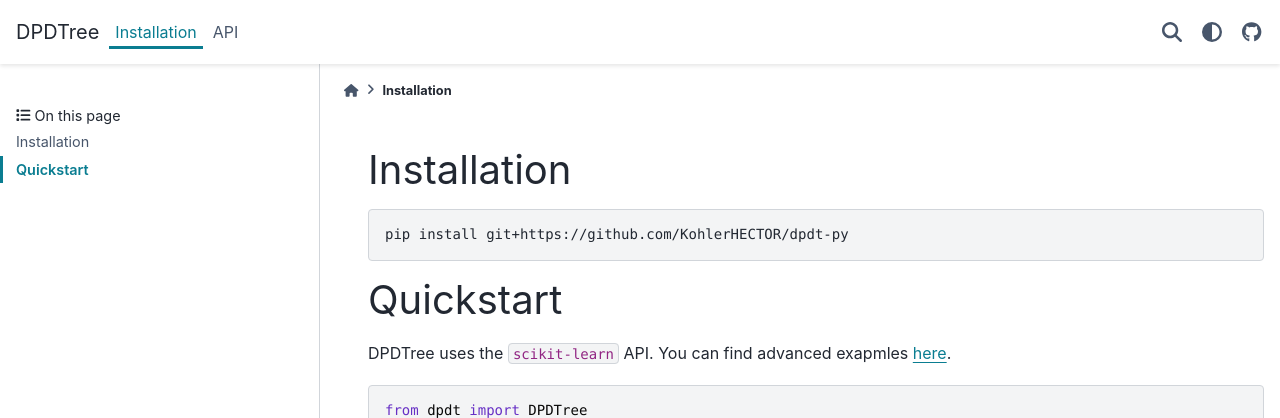
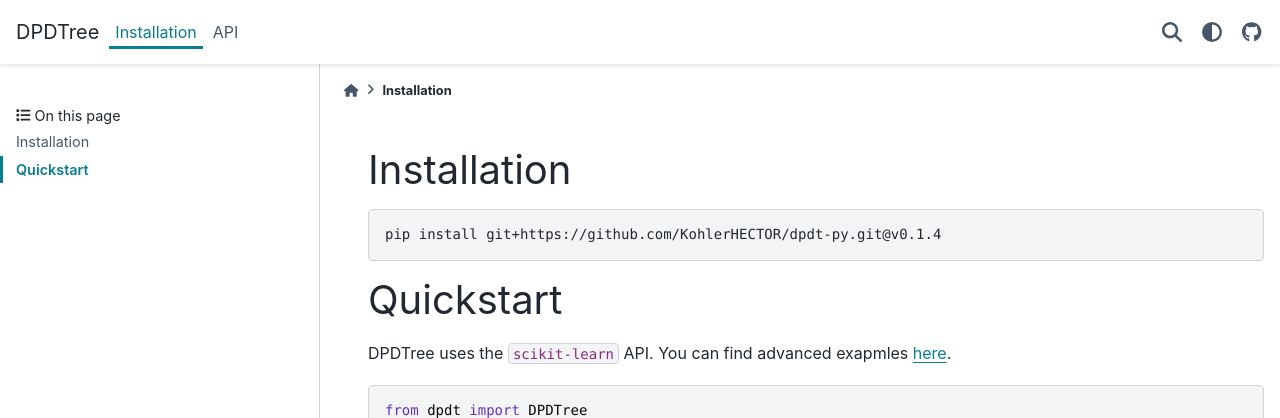
Before and after one commit to KohlerHECTOR/dpdt-py, a Sphinx documentation site: the page built from docs/usage.md, in a window 1280 px wide. Shown: the top 418 px of the page. Built offline with Sphinx 7.4.7 and the PyData theme 0.15.4, drawn with Linux system fonts in a browser that asks for light colours.

Commit message:
update versionning

````diff
--- a/docs/conf.py
+++ b/docs/conf.py
@@ -9,7 +9,7 @@
 project = "dpdt"
 copyright = "2024, Hector Kohler"
 author = "Hector Kohler"
-release = "0.1.1"
+release = "0.1.4"
 
 # -- General configuration ---------------------------------------------------
 # https://www.sphinx-doc.org/en/master/usage/configuration.html#general-configuration
--- a/docs/usage.md
+++ b/docs/usage.md
@@ -1,6 +1,6 @@
 ## Installation
 ```bash
-pip install git+https://github.com/KohlerHECTOR/dpdt-py
+pip install git+https://github.com/KohlerHECTOR/dpdt-py.git@v0.1.4
 ```
 
 
--- a/setup.py
+++ b/setup.py
@@ -1,7 +1,7 @@
 from setuptools import setup, find_packages
 import os
 
-__version__ = "0.1.3"
+__version__ = "0.1.4"
 
 packages = find_packages(
     exclude=[
````
Also changed, not shown: README.md (+1 -1 lines).
